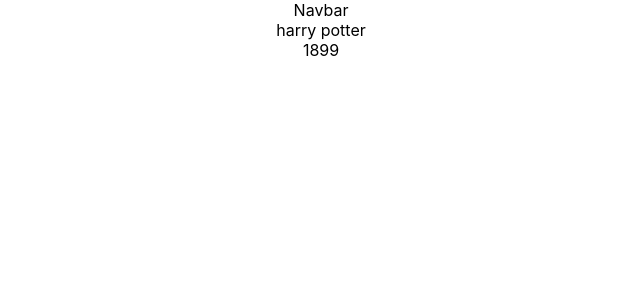
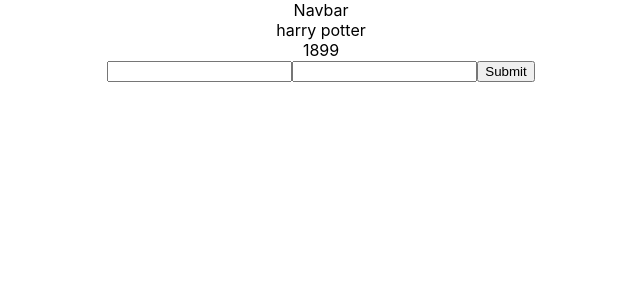
Before and after one commit to AchinthaThennakoon/movie_list, a React (Create React App) app: page / in a window 1280 px wide. Shown: the top 300 px of the page, without its empty margins (319-959 px from the left). Built offline with nearby package versions, Linux system fonts and the light colour scheme.

Commit message:
import addMovie component

```diff
--- a/src/App.js
+++ b/src/App.js
@@ -2,6 +2,7 @@
 import MovieList from "./MovieList";
 import Navbar from "./Navbar";
 import { MovieProvider } from "./MovieContext";
+import AddMovie from "./AddMovie";
 
 function App() {
   return (
@@ -9,6 +10,7 @@
       <div className="App">
         <Navbar />
         <MovieList />
+        <AddMovie/>
       </div>
     </MovieProvider>
   );
```
